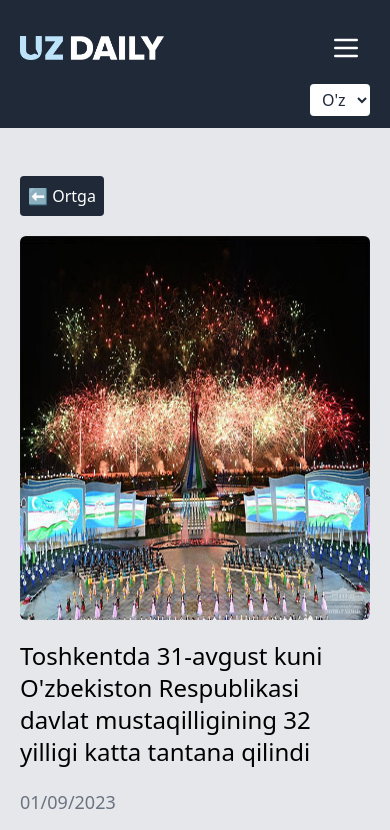
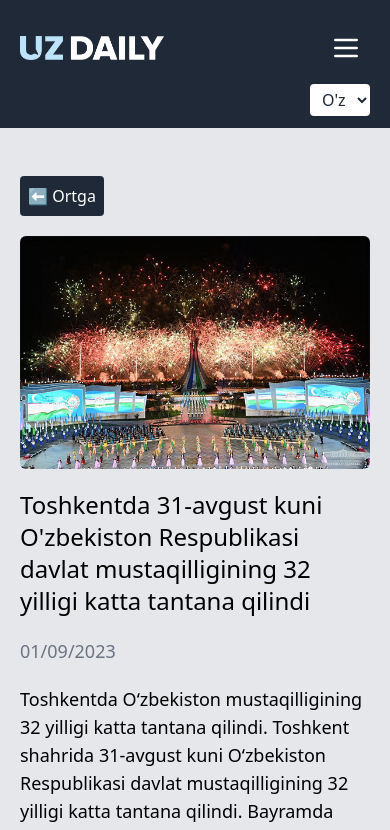
Before and after one commit to Zuhriddin-Devs/uz-daily-uz, a React (Vite) app: page /Sport/1 in a window 390 px wide. Shown: the top 830 px of the page. Built offline with nearby package versions, Linux system fonts and the light colour scheme.

Commit message:
What's new in detail is object-contain when images are responsive

```diff
--- a/src/pages/Detail.jsx
+++ b/src/pages/Detail.jsx
@@ -37,7 +37,7 @@ const Detail = () => {
         <div className="w-full max-w-7xl sm:flex gap-x-16 justify-center mx-auto px-5">
             <div className='mb-7 space-y-5 sm:w-180% sm:mb-0'>
                 <button onClick={() => navigate(-1)} className='bg-gray-800 text-white rounded p-2'>{t('back')}</button>
-                <img src={newsItem.image} alt={newsItem.alt} className='w-full h-96 rounded-md' />
+                <img src={newsItem.image} alt={newsItem.alt} className='w-full h-auto object-contain rounded-md' />
                 <h3 className='text-2xl font-medium text-black'>{t(newsItem.title)}</h3>
                 <p className='text-lg font-medium text-gray-500'>{newsItem.date}</p>
                 <p className='text-lg font-sm text-black'>{t(newsItem.content)}</p>
```
